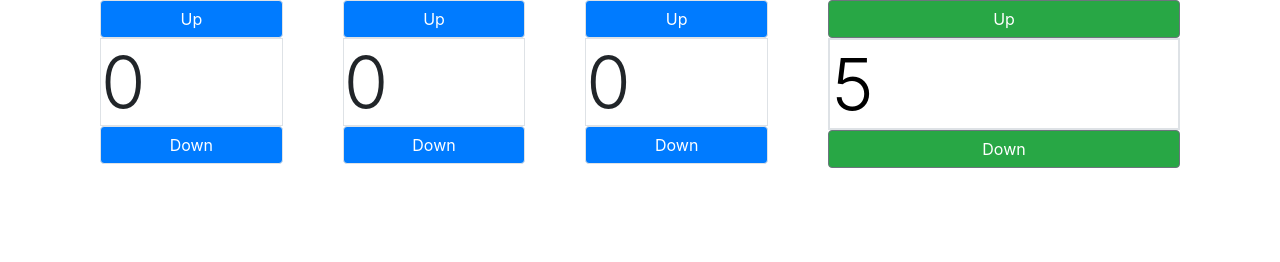
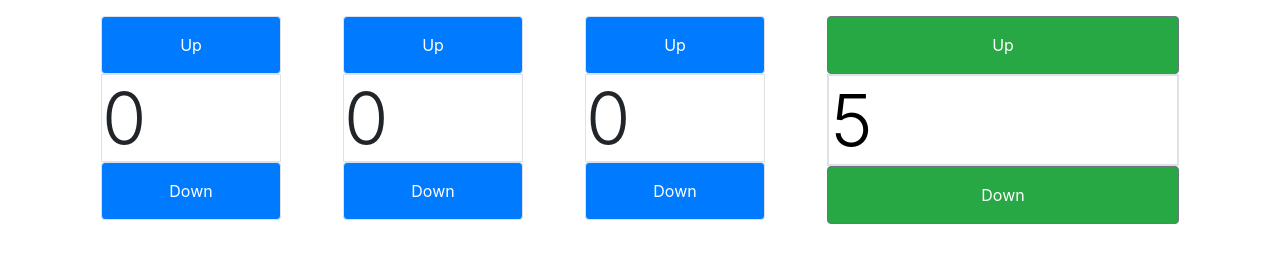
Before and after one commit to wasmup/999, a plain HTML site: page index.html in a window 1280 px wide. Drawn offline with nearby package versions, Linux system fonts and the light colour scheme.

Commit message:
add padding

```diff
--- a/index.html
+++ b/index.html
@@ -13,37 +13,37 @@
 <body>
     <div class="container">
         <div class="row">
-            <div class="col-sm">
+            <div class="col-sm p-3">
                 <div class="col">
-                    <div class="border btn btn-primary btn-block" id="up3">Up</div>
+                    <div class="p-3 border btn btn-primary btn-block" id="up3">Up</div>
                     <div class="border display-3" id="digit3">0</div>
-                    <div class="border btn btn-primary btn-block" id="dn3">Down</div>
+                    <div class="p-3 border btn btn-primary btn-block" id="dn3">Down</div>
                 </div>
             </div>
-            <div class="col-sm">
+            <div class="col-sm p-3">
 
                 <div class="col">
-                    <div class="border btn btn-primary btn-block" id="up2">Up</div>
+                    <div class="p-3 border btn btn-primary btn-block" id="up2">Up</div>
                     <div class="border display-3" id="digit2">0</div>
-                    <div class="border btn btn-primary btn-block" id="dn2">Down</div>
+                    <div class="p-3 border btn btn-primary btn-block" id="dn2">Down</div>
                 </div>
             </div>
-            <div class="col-sm">
+            <div class="col-sm p-3">
                 <div class="col">
-                    <div class="border btn btn-primary btn-block" id="up1">Up</div>
+                    <div class="p-3 border btn btn-primary btn-block" id="up1">Up</div>
                     <div class="border display-3" id="digit1">0</div>
-                    <div class="border btn btn-primary btn-block" id="dn1">Down</div>
+                    <div class="p-3 border btn btn-primary btn-block" id="dn1">Down</div>
                 </div>
             </div>
 
-            <div class="col-sm">
+            <div class="col-sm p-3">
                 <div class="col">
-                    <div class="border border-secondary btn btn-success btn-block" id="up0">Up</div>
+                    <div class="p-3 border border-secondary btn btn-success btn-block" id="up0">Up</div>
                     <div class="border display-3">
                         <input class="border display-3" type="number" name="stepNumber" id="stepNumber" value="5"
                             min="1" max="999" step="1">
                     </div>
-                    <div class="border border-secondary btn btn-success btn-block" id="dn0">Down</div>
+                    <div class="p-3 border border-secondary btn btn-success btn-block" id="dn0">Down</div>
                 </div>
             </div>
         </div>
```
